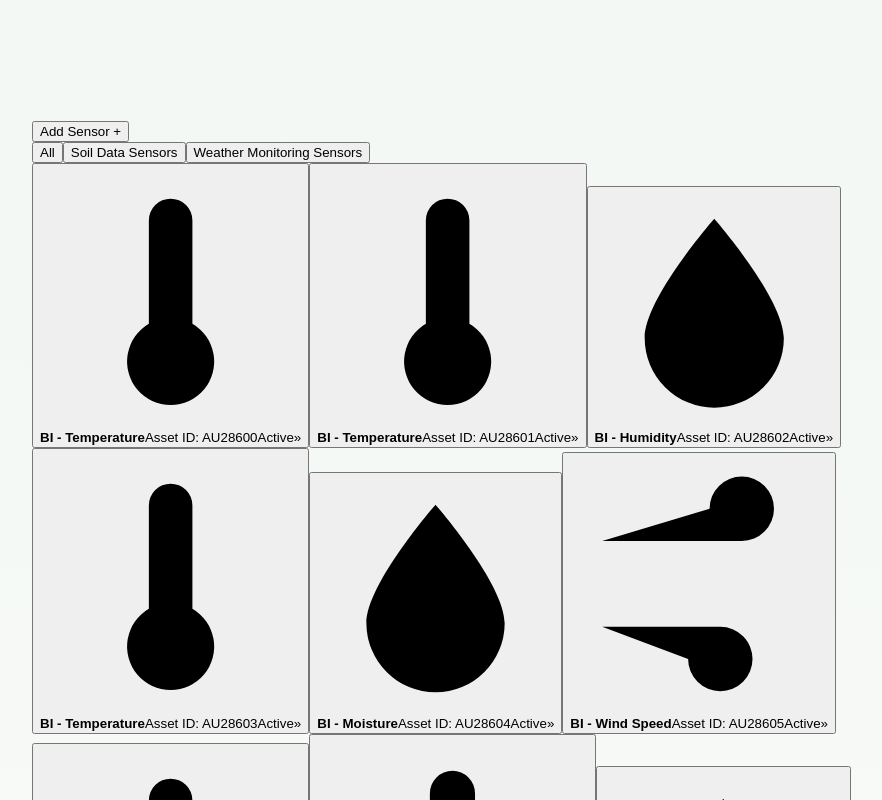
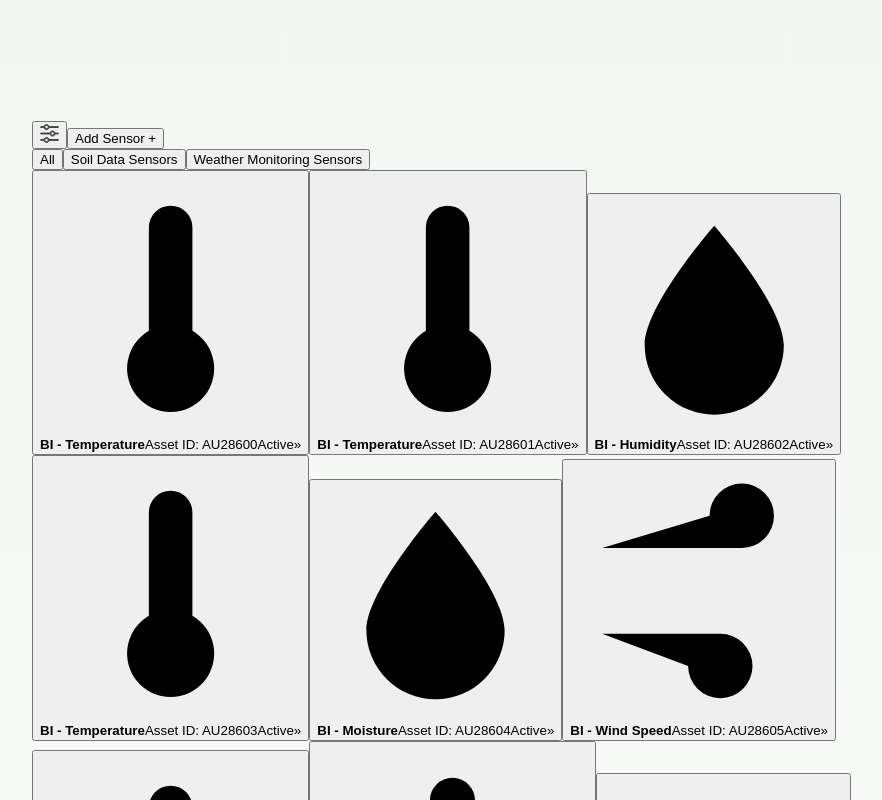
Before and after one commit to abdulrahim-0/smart-farming, an Angular app: page /home in a window 1280 px wide. Shown: the part 4440-5240 px from the top of the page, without its empty margins (228-1110 px from the left). Built offline with nearby package versions, Linux system fonts and the light colour scheme.

Commit message:
add filter button

```diff
--- a/src/app/home/components/equipment/equipment.css
+++ b/src/app/home/components/equipment/equipment.css
@@ -49,6 +49,42 @@
 .search svg {
   flex-shrink: 0;
   width: 20px;
+}
+.filter-button {
+  position: relative;
+  display: grid;
+  place-items: center;
+  flex: 0 0 46px;
+  width: 46px;
+  height: 46px;
+  padding: 0;
+  border: 0;
+  border-radius: 30px;
+  background: none;
+}
+.filter-button::before {
+  content: '';
+  position: absolute;
+  inset: 0;
+  border-radius: inherit;
+  background: linear-gradient(48.81deg, rgba(63, 70, 64, 0.25) 19.53%, rgba(63, 70, 64, 0) 72.27%);
+  opacity: 0.4;
+  transition: opacity 300ms ease-out;
+  pointer-events: none;
+}
+.filter-button:hover::before,
+.filter-button:focus-visible::before {
+  opacity: 1;
+}
+.filter-button img {
+  position: relative;
+  width: 19px;
+  height: 19px;
+}
+@media (prefers-reduced-motion: reduce) {
+  .filter-button::before {
+    transition: none;
+  }
 }
 .add-button {
   display: flex;
--- a/src/app/home/components/equipment/equipment.html
+++ b/src/app/home/components/equipment/equipment.html
@@ -11,6 +11,9 @@
         <circle cx="10" cy="10" r="6" />
         <path d="m15 15 6 6" /></svg
     ></label>
+    <button class="filter-button" type="button" aria-label="Search filters">
+      <img src="search-filters.svg" width="19" height="19" alt="" />
+    </button>
     <button class="add-button" (click)="addRequested.emit()">Add Sensor <span>+</span></button>
   </div>
   <div class="tabs" aria-label="Sensor categories">
```
Also changed, not shown: public/search-filters.svg (added).
